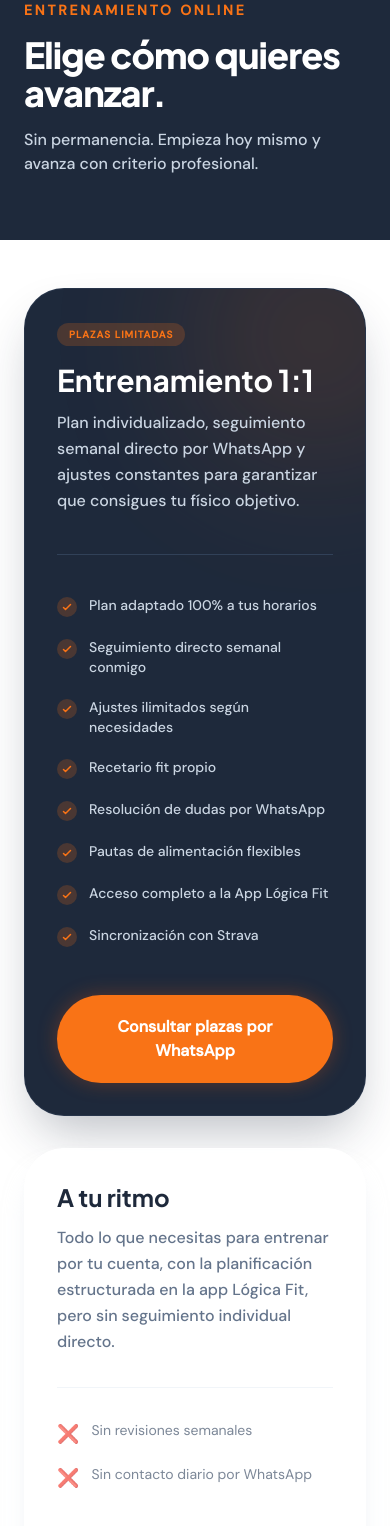
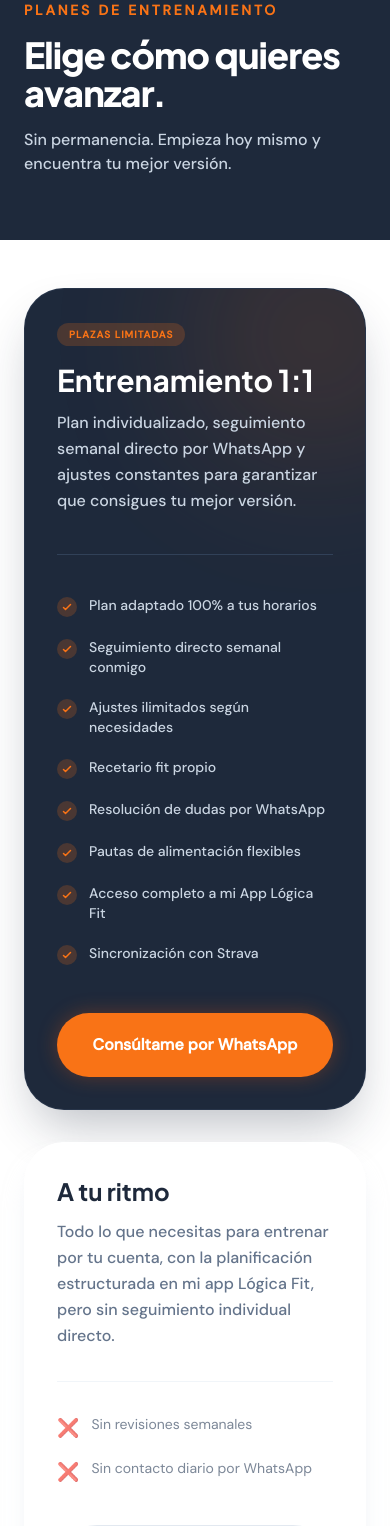
Before and after one commit to algarciasi/logicafit, a React (Vite) app: page /planes in a window 390 px wide. Shown: the part 432-1958 px from the top of the page. Built offline with nearby package versions, Linux system fonts and the light colour scheme; no server answers.

Commit message:
fixes varios

```diff
--- a/src/components/AccompanimentSection.jsx
+++ /dev/null
@@ -1,29 +0,0 @@
-import WhatsappPreview from './WhatsappPreview'
-
-export default function AccompanimentSection() {
-  return (
-    <section className="bg-white py-20">
-      <div className="mx-auto grid max-w-6xl items-center gap-12 px-6 md:grid-cols-2">
-        <div className="order-2 md:order-1">
-          <WhatsappPreview />
-        </div>
-
-        <div className="order-1 md:order-2">
-          <p className="text-xs font-semibold uppercase tracking-wide text-orange-dark">
-            Acompañamiento real
-          </p>
-          <h2 className="mt-2 font-display text-3xl font-extrabold text-navy sm:text-4xl">
-            Así es el día a día con mis clientes
-          </h2>
-          <p className="mt-4 max-w-md text-text-secondary">
-            No te mando un plan cerrado y desaparezco. Cuando la vida se
-            complica, el plan se adapta contigo y no al revés. Si necesitas
-            cambiar algún alimento por viajes, trabajo, ocio, etc...
-            lo adaptamos sin problema.
-            Así es hablar conmigo un día cualquiera.
-          </p>
-        </div>
-      </div>
-    </section>
-  )
-}
--- a/src/components/Hero.jsx
+++ b/src/components/Hero.jsx
@@ -84,7 +84,7 @@ export default function Hero() {
             {/* Tarjeta de Acento (Estilo cristal/turquesa) */}
             <div className="md:col-span-6 md:col-start-7 lg:col-span-4 lg:col-start-9 bg-[#0e7490]/90 backdrop-blur-md rounded-2xl sm:rounded-3xl p-5 sm:p-8 shadow-2xl border border-cyan-400/20 animate-fade-in-up delay-400">
               <p className="text-sm text-cyan-50 font-medium leading-relaxed">
-                Con un Entrenador Personal Online tendrás todos los beneficios de un entrenador presencial, pero con la flexibilidad de poder hacerlo todo a distancia gracias a la App Lógica Fit.
+                Si decides hacer seguimiento online decirte que, con conmigo tendrás todos los beneficios de un entrenador presencial, pero con la flexibilidad de poder hacerlo todo a distancia gracias a mi App Lógica Fit.
               </p>
             </div>
 
--- a/src/content/articles.jsx
+++ b/src/content/articles.jsx
@@ -39,20 +39,20 @@ export const articles = [
         </p>
 
         <CoachNote title="Lo que hago yo">
-          Prefiero mantener una selección relativamente estable de ejercicios. Cambiar una rutina cada pocas semanas me parece mucho menos importante que exprimir realmente la que ya tengo.
+          Prefiero mantener una selección relativamente estable de ejercicios, <b>los básicos no fallan</b>. Cambiar una rutina cada pocas semanas me parece mucho menos importante que exprimir realmente la que ya tengo.
         </CoachNote>
 
-        <h2 className="mt-12 mb-6 font-display text-2xl font-bold text-navy">4. La técnica importa, pero no necesitas hacer una tesis</h2>
+        <h2 className="mt-12 mb-6 font-display text-2xl font-bold text-navy">4. La técnica importa, pero no necesitas tener un máster</h2>
         <p className="mb-6">
           Debes tener un buen control, un recorrido completo y buscar la estabilidad. Eso es innegociable. Pero a veces veo a gente obsesionada con modificar milimétricamente la rotación de la muñeca o el grado de inclinación del codo, olvidándose de lo básico: mover peso con intención y acercarse al fallo.
         </p>
 
-        <h2 className="mt-12 mb-6 font-display text-2xl font-bold text-navy">5. Comer bien no necesita ser complicado</h2>
+        <h2 className="mt-12 mb-6 font-display text-2xl font-bold text-navy">5. Comer bien no debe ser complicado</h2>
         <p className="mb-6">
           He contado macros al gramo y he comido por intuición. Al final, se trata de principios simples: asegúrate de comer suficiente proteína, mantén las calorías en el rango de tu objetivo (superávit o déficit), elige alimentos razonablemente nutritivos la mayor parte del tiempo y ten flexibilidad. Si no hay adherencia y te supone un estrés constante, la dieta no la seguirás y efecto rebote será mayor. No necesitas dietas cerradas de pechuga, arroz y brócoli (no te dedicas al fitness).
         </p>
 
-        <h2 className="mt-12 mb-6 font-display text-2xl font-bold text-navy">6. El mejor plan es el que puedes mantener</h2>
+        <h2 className="mt-12 mb-6 font-display text-2xl font-bold text-navy">6. El mejor plan es el que puedes mantener en el tiempo</h2>
         <p className="mb-6">
           Tienes un trabajo, quizá una familia, días con más estrés, noches donde duermes peor y un tiempo disponible limitado. El programa tiene que adaptarse a ti, no tú al programa. Si tu plan sobre el papel es perfecto pero en tu vida real es inviable, es un mal plan.
         </p>
@@ -77,7 +77,7 @@ export const articles = [
 
         <h2 className="mt-12 mb-6 font-display text-2xl font-bold text-navy">10. Si tuviera que resumirlo</h2>
         <p className="mb-6">
-          Después de tantos años sigo entrenando por la misma razón por la que empecé: porque me gusta y me hace desconectar. La diferencia es que ahora necesito muchas menos cosas para saber si voy por buen camino.
+          Después de tantos años sigo entrenando por la misma razón por la que empecé: porque me gusta y me hace desconectar. La diferencia es que ahora necesito muchas menos cosas para saber si avanzo en mi objetivo.
         </p>
         <p className="mb-6">
           Al final, se trata exactamente de eso: menos ruido, más progreso.
--- a/src/pages/Planes.jsx
+++ b/src/pages/Planes.jsx
@@ -34,13 +34,13 @@ export default function Planes() {
         <div className="relative z-10 mx-auto max-w-7xl px-6 lg:px-8 pt-8 lg:pt-0">
           <div className="max-w-xl text-left">
             <p className="text-sm font-bold uppercase tracking-[0.2em] text-orange animate-fade-in-up">
-              Entrenamiento Online
+              Planes de entrenamiento
             </p>
             <h1 className="mt-4 font-display text-4xl sm:text-5xl lg:text-7xl font-extrabold text-white tracking-tight animate-fade-in-up delay-100 leading-[1.05]">
               Elige cómo quieres avanzar.
             </h1>
             <p className="mt-4 sm:mt-6 text-base sm:text-xl text-slate-300 font-medium animate-fade-in-up delay-200">
-              Sin permanencia. Empieza hoy mismo y avanza con criterio profesional.
+              Sin permanencia. Empieza hoy mismo y encuentra tu mejor versión.
             </p>
           </div>
         </div>
@@ -64,7 +64,7 @@ export default function Planes() {
                   Entrenamiento 1:1
                 </h2>
                 <p className="mt-3 text-slate-300 leading-relaxed font-medium max-w-md">
-                  Plan individualizado, seguimiento semanal directo por WhatsApp y ajustes constantes para garantizar que consigues tu físico objetivo.
+                  Plan individualizado, seguimiento semanal directo por WhatsApp y ajustes constantes para garantizar que consigues tu mejor versión.
                 </p>
               </div>
             </div>
@@ -77,7 +77,7 @@ export default function Planes() {
                 "Recetario fit propio",
                 "Resolución de dudas por WhatsApp",
                 "Pautas de alimentación flexibles",
-                "Acceso completo a la App Lógica Fit",
+                "Acceso completo a mi App Lógica Fit",
                 "Sincronización con Strava"
               ].map((feature, idx) => (
                 <div key={idx} className="flex items-start gap-3">
@@ -98,7 +98,7 @@ export default function Planes() {
                 rel="noopener noreferrer"
                 className="inline-flex items-center justify-center gap-3 w-full rounded-full bg-orange px-8 py-5 text-center text-base font-bold text-white transition-all hover:bg-orange-dark hover:scale-[1.02] shadow-[0_0_20px_rgba(234,88,12,0.3)]"
               >
-                Consultar plazas por WhatsApp
+                Consúltame por WhatsApp
               </a>
             </div>
           </div>
@@ -110,7 +110,7 @@ export default function Planes() {
                 A tu ritmo
               </h3>
               <p className="mt-3 text-base text-text-secondary leading-relaxed font-medium">
-                Todo lo que necesitas para entrenar por tu cuenta, con la planificación estructurada en la app Lógica Fit, pero sin seguimiento individual directo.
+                Todo lo que necesitas para entrenar por tu cuenta, con la planificación estructurada en mi app Lógica Fit, pero sin seguimiento individual directo.
               </p>
             </div>
 
@@ -133,7 +133,7 @@ export default function Planes() {
               rel="noopener noreferrer"
               className="mt-10 inline-flex items-center justify-center gap-2 w-full rounded-full bg-surface-soft ring-1 ring-slate-200 px-8 py-5 text-center text-sm font-bold text-navy transition-all hover:bg-slate-50 hover:ring-slate-300"
             >
-              Preguntar por plan autónomo
+              Consúltame por el plan "a tu ritmo"
             </a>
           </div>
 
@@ -151,7 +151,7 @@ export default function Planes() {
               Garantía de 14 días
             </p>
             <p className="mt-1 text-sm font-medium text-text-secondary max-w-sm">
-              Si mi metodología no encaja contigo durante las dos primeras semanas, te devuelvo el 100% de tu dinero. Sin preguntas.
+              Si mi forma de trabajar no encaja contigo durante las dos primeras semanas, te devuelvo el 100% de tu dinero. Sin preguntas.
             </p>
           </div>
         </div>
@@ -163,7 +163,7 @@ export default function Planes() {
       {/* 4. CONTACTO / CTA FINAL */}
       <section id="contacto" className="mx-auto max-w-4xl px-6 pb-32 pt-10 text-center">
         <div className="rounded-[3rem] bg-surface-soft border border-slate-100 px-8 py-16 shadow-sm">
-          <img src="/brand/coach.jpg" alt="Alberto" className="mx-auto h-24 w-24 rounded-full object-cover shadow-md mb-6 border-4 border-white" />
+          <img src="/brand/alberto-gym.jpg" alt="Alberto" className="mx-auto h-24 w-24 rounded-full object-cover shadow-md mb-6 border-4 border-white" />
           <h2 className="font-display text-3xl font-extrabold text-navy tracking-tight sm:text-4xl">
             ¿Aún tienes dudas?
           </h2>
@@ -177,7 +177,7 @@ export default function Planes() {
             className="mt-8 inline-flex items-center gap-3 rounded-full bg-[#25D366] px-8 py-4 text-base font-bold text-white shadow-lg shadow-green-500/20 transition-all hover:scale-105 hover:bg-[#20b858]"
           >
             <svg className="h-6 w-6" fill="currentColor" viewBox="0 0 24 24"><path d="M17.472 14.382c-.297-.149-1.758-.867-2.03-.967-.273-.099-.471-.148-.67.15-.197.297-.767.966-.94 1.164-.173.199-.347.223-.644.075-.297-.15-1.255-.463-2.39-1.475-.883-.788-1.48-1.761-1.653-2.059-.173-.297-.018-.458.13-.606.134-.133.298-.347.446-.52.149-.174.198-.298.298-.497.099-.198.05-.371-.025-.52-.075-.149-.669-1.612-.916-2.207-.242-.579-.487-.5-.669-.51a12.8 12.8 0 0 0-.57-.01c-.198 0-.52.074-.792.347-.272.273-1.04 1.016-1.04 2.479 0 1.462 1.065 2.875 1.213 3.074.149.198 2.096 3.2 5.077 4.487.709.306 1.262.489 1.694.625.712.227 1.36.195 1.871.118.571-.085 1.758-.719 2.006-1.413.248-.694.248-1.289.173-1.413-.074-.124-.272-.198-.57-.347m-5.421 7.403h-.004a9.87 9.87 0 0 1-5.031-1.378l-.361-.214-3.741.982.998-3.648-.235-.374a9.86 9.86 0 0 1-1.51-5.26c.001-5.45 4.436-9.884 9.888-9.884 2.64 0 5.122 1.03 6.988 2.898a9.82 9.82 0 0 1 2.893 6.994c-.003 5.45-4.437 9.884-9.885 9.884m8.413-18.297A11.815 11.815 0 0 0 12.05 0C5.495 0 .16 5.335.157 11.892c0 2.096.547 4.142 1.588 5.945L.057 24l6.305-1.654a11.882 11.882 0 0 0 5.683 1.448h.005c6.554 0 11.89-5.335 11.893-11.893a11.821 11.821 0 0 0-3.48-8.413Z"/></svg>
-            Resolver dudas por WhatsApp
+            Hablar con Alberto
           </a>
         </div>
       </section>
```
